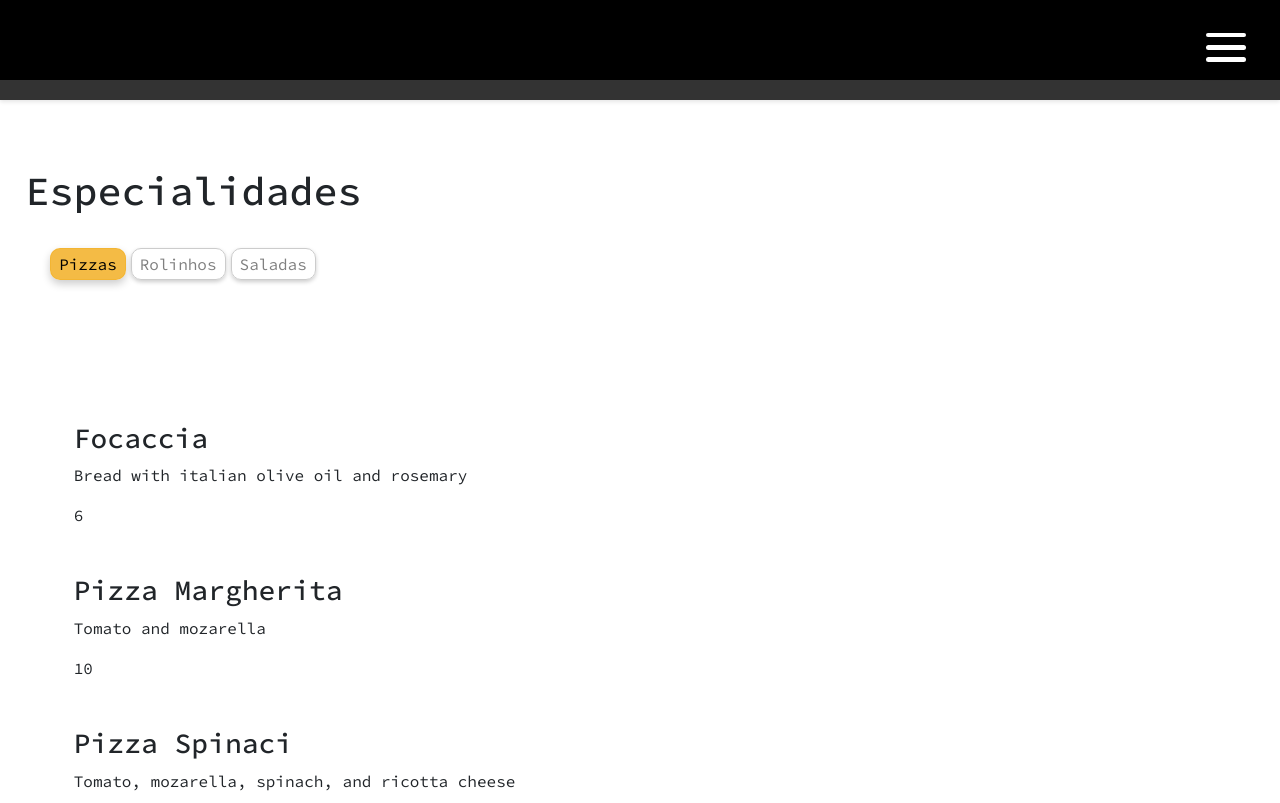
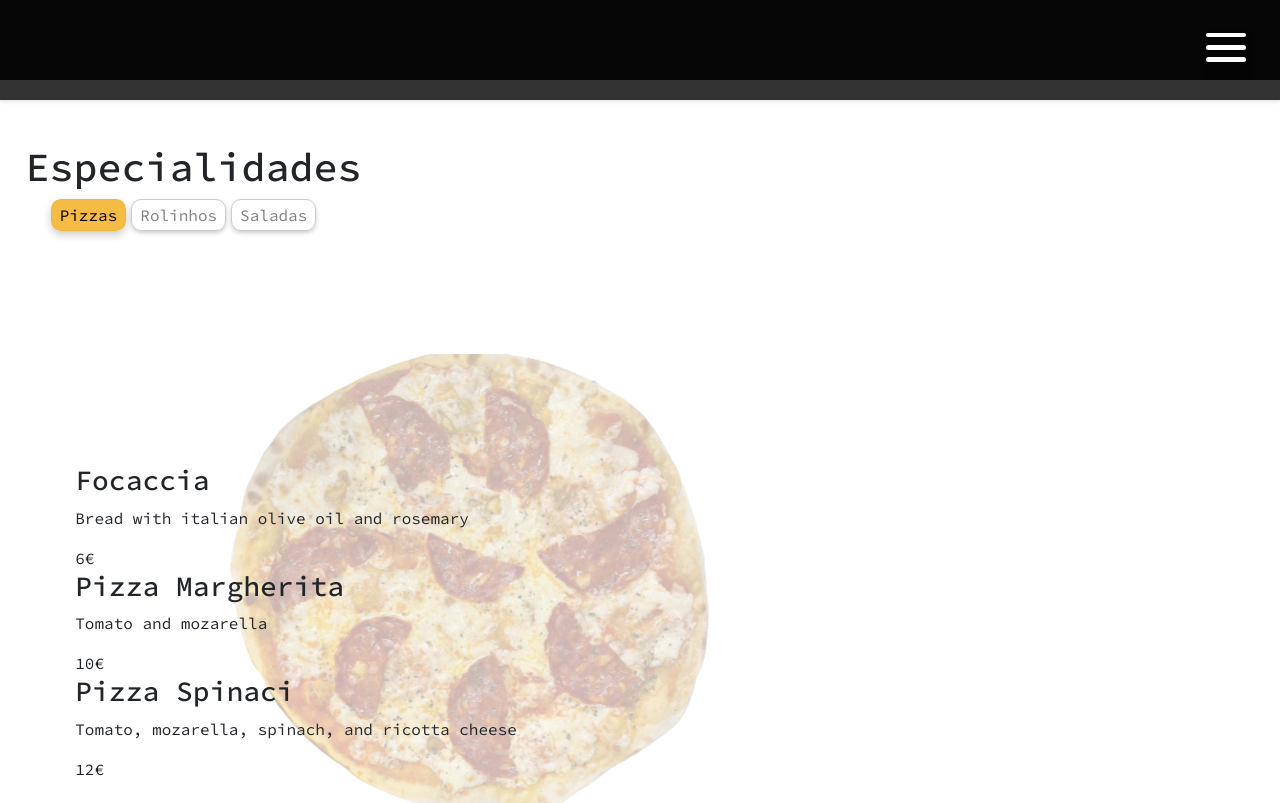
Before and after one commit to nuno18084/Maritaca-Project, a React (Create React App) app: page /menu in a window 1280 px wide. Shown: the top 803 px of the page. Built offline with nearby package versions, Linux system fonts and the light colour scheme.

Commit message:
Add the background image and solve some overflow issues and placement

```diff
--- a/src/components/HomePage/HomePage.css
+++ b/src/components/HomePage/HomePage.css
@@ -13,8 +13,7 @@ body {
 
 .home-main {
   background-color: black;
-  height: 70vh;
-  margin-top: 15px;
+  height: 75vh;
   display: flex;
   align-items: center;
   justify-content: space-between;
--- a/src/components/MenuPage/MenuPage.css
+++ b/src/components/MenuPage/MenuPage.css
@@ -4,12 +4,16 @@ body {
   font-family: "Source Code Pro", monospace;
   overflow-x: hidden !important;
   position: relative;
+  background-color: white !important;
 }
 
 .menu-page {
-  background-color: white;
-  padding: 2%;
+  padding-left: 2% !important;
 }
+
+/* .main-menu-page {
+  overflow-x: hidden !important;
+} */
 
 .pizza-specialities {
   padding-top: 5%;
--- a/src/components/MenuPage/MenuPage.jsx
+++ b/src/components/MenuPage/MenuPage.jsx
@@ -8,7 +8,7 @@ import { motion } from "framer-motion";
 const MenuImage = ({ imageURL }) => {
   const imageRef = useRef(null);
 
-  const handleImageClick1 = () => {
+  const handleImageClick = () => {
     if (imageURL === menuImages[0]) {
       window.open(
         "https://scontent.flis5-4.fna.fbcdn.net/v/t39.30808-6/345631410_262183662930763_8996491348591735034_n.png?_nc_cat=108&ccb=1-7&_nc_sid=c4c01c&_nc_ohc=ofFHhEq0PhoAX_elz07&_nc_ht=scontent.flis5-4.fna&oh=00_AfBdDrzIHLesuZF-KkOlew74a8IH0Pa3AYGaE6hVg21lWg&oe=64C5F19A",
@@ -28,8 +28,8 @@ const MenuImage = ({ imageURL }) => {
       src={imageURL}
       alt="menu-image"
       className="fullscreen-image"
-      onClick={handleImageClick1}
-      style={{ width: "25vw", height: "50%" }}
+      onClick={handleImageClick}
+      style={{ width: "40vw", height: "50%" }}
     />
   );
 };
@@ -40,7 +40,7 @@ const menuImages = [
 ];
 const MenuPage = () => {
   return (
-    <>
+    <div className="main-menu-page">
       <motion.div
         className="menu-page"
         initial={{ width: 0 }}
@@ -49,7 +49,9 @@ const MenuPage = () => {
       >
         <div className="pizza-specialities">
           <h1>Especialidades</h1>
-          <Menu />
+          <div>
+            <Menu />
+          </div>
         </div>
       </motion.div>
 
@@ -64,7 +66,7 @@ const MenuPage = () => {
         </div>
       </div>
       <Footer />
-    </>
+    </div>
   );
 };
 
--- a/src/components/MenuPage/Specials/Specials.css
+++ b/src/components/MenuPage/Specials/Specials.css
@@ -42,3 +42,38 @@
   text-align: left;
   padding: 0;
 }
+
+.specials-list {
+  list-style: none;
+  margin: 0;
+  padding: 0;
+  /* background-size: cover;
+  background-position: center;
+  background-repeat: no-repeat; */
+}
+
+.specials-section {
+  background-position: left;
+  background-repeat: no-repeat;
+  /* background-size: contain; */
+  position: relative;
+  overflow: hidden;
+  height: 500px;
+  width: 100%;
+}
+
+.specials-section img {
+  background-position: left;
+  background-repeat: no-repeat;
+  /* background-size: contain; */
+  transform: translate(35%, -5%);
+  position: relative;
+  opacity: 0.3;
+}
+
+.specials-pizzas,
+.specials-rolinhos,
+.specials-salads {
+  transform: translate(0, -125%);
+  padding-top: 0;
+}
--- a/src/components/MenuPage/Specials/Specials.jsx
+++ b/src/components/MenuPage/Specials/Specials.jsx
@@ -3,6 +3,7 @@
 import React, { useState } from "react";
 import { pizzaData, rolinhoData, saladData } from "./SpecialsData";
 import "./Specials.css";
+import PizzaImg from "../../../Images/MenuPic.png";
 
 function specialsMenu() {
   const [showPizza, setShowPizza] = useState(true);
@@ -65,35 +66,78 @@ function specialsMenu() {
         </button>
       </div>
 
+      {/* <ul
+        className="specials-list"
+        style={{
+          backgroundImage: showPizza
+            ? `url(${PizzaImg})`
+            : showRolinho
+            ? `url(${PizzaImg})`
+            : showSalad
+            ? `url(${PizzaImg})`
+            : "none",
+          backgroundSize: "cover",
+          margin: "0",
+          padding: "0",
+        }}
+      > */}
+      {/* <div
+        className="specials-pizzas"
+        style={{
+          background: showPizza ? `url(${PizzaImg})` : "none",
+          backgroundSize: "cover",
+          backgroundPosition: "center",
+        }}
+      > */}
+
+      <div
+      // className={`${
+      //   showPizza
+      //     ? "pizza-back-img"
+      //     : showRolinho
+      //     ? "rolinho-back-img"
+      //     : showSalad
+      //     ? "salad-back-img"
+      //     : "none"
+      // }`}
+      >
         {showPizza && numPizzas > 0 ? (
-        <>
+          <div className="specials-section">
+            <img src={PizzaImg} alt="pizza" className="map-image" />
             <ul className="specials-pizzas">
               {pizzas.map((pizza) => (
                 <Pizza pizzaObject={pizza} key={pizza.name} />
               ))}
             </ul>
-        </>
+          </div>
         ) : null}
+        {/* </div> */}
 
         {showRolinho && numRolinhos > 0 ? (
-        <>
+          <div className="specials-section">
+            <img src={PizzaImg} alt="pizza" className="map-image" />
+
             <ul className="specials-rolinhos">
               {rolinhos.map((rolinho) => (
                 <Rolinho rolinhoObject={rolinho} key={rolinho.name} />
               ))}
             </ul>
-        </>
+          </div>
         ) : null}
 
         {showSalad && numSalads > 0 ? (
-        <>
+          <div className="specials-section">
+            <img src={PizzaImg} alt="pizza" className="map-image" />
+
             <ul className="specials-salads">
               {salads.map((salad) => (
                 <Salad saladObject={salad} key={salad.name} />
               ))}
             </ul>
-        </>
+          </div>
         ) : null}
+        {/* </ul> */}
+      </div>
     </div>
   );
 }
@@ -105,7 +149,7 @@ function Pizza({ pizzaObject }) {
       <div className="menu-page">
         <h3>{pizzaObject.name}</h3>
         <p>{pizzaObject.ingredients}</p>
-        <span>{pizzaObject.soldOut ? "SOLD OUT" : pizzaObject.price}</span>
+        <span>{pizzaObject.soldOut ? "SOLD OUT" : pizzaObject.price}€</span>
       </div>
     </li>
   );
@@ -117,7 +161,7 @@ function Rolinho({ rolinhoObject }) {
       <div className="menu-page">
         <h3>{rolinhoObject.name}</h3>
         <p>{rolinhoObject.ingredients}</p>
-        <span>{rolinhoObject.soldOut ? "SOLD OUT" : rolinhoObject.price}</span>
+        <span>{rolinhoObject.soldOut ? "SOLD OUT" : rolinhoObject.price}€</span>
       </div>
     </li>
   );
@@ -129,7 +173,7 @@ function Salad({ saladObject }) {
       <div className="menu-page">
         <h3>{saladObject.name}</h3>
         <p>{saladObject.ingredients}</p>
-        <span>{saladObject.soldOut ? "SOLD OUT" : saladObject.price}</span>
+        <span>{saladObject.soldOut ? "SOLD OUT" : saladObject.price}€</span>
       </div>
     </li>
   );
```
Lines whose indentation alone changed are shown as unchanged.
